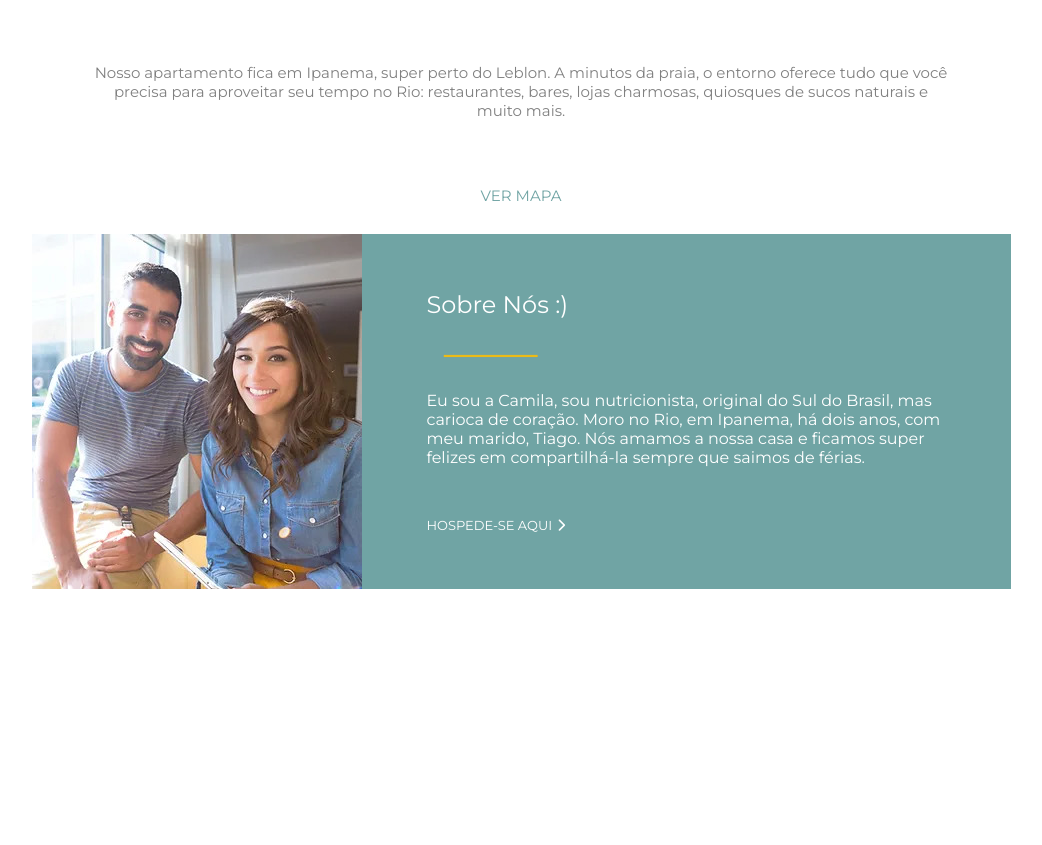
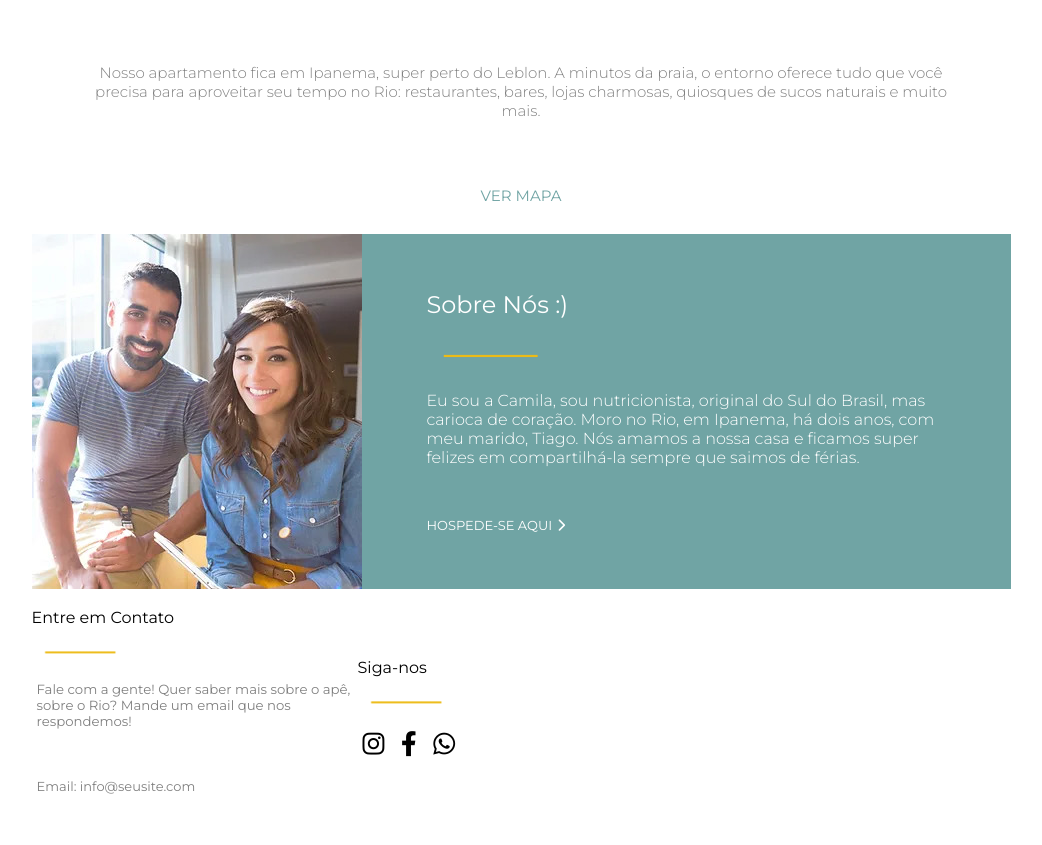
Before and after one commit to Joaogdiass/projeto-rio, a plain HTML site: page index.html in a window 1280 px wide. Shown: the part 1955-2800 px from the top of the page, without its empty margins (119-1161 px from the left). Drawn offline with Linux system fonts and the light colour scheme; a web font is replaced by a local one.

Commit message:
iniciando footer

```diff
--- a/assets/css/container-2.css
+++ b/assets/css/container-2.css
@@ -1,7 +1,6 @@
 .container2{
     width: 100%;
     height: 100vh;
-    background-color: #ffffff;
     display: flex;
     flex-direction: column;
     justify-content: center;
@@ -15,6 +14,7 @@
     flex-direction: column;
     justify-content: top;
     align-items: center;
+
 }
 
 .pesquisa-menu{
@@ -36,7 +36,7 @@
 
 .titulo-mensagem h4{
     color: gray;
-    font-weight: 500;
+    font-weight: 200;
     font-size: 28px;
     align-items: center;
     text-align: center;
@@ -123,7 +123,7 @@
 
 .descricao-apartamento h4{
     color: gray;
-    font-weight: 300;
+    font-weight: 200;
     padding: 10px;
     text-align: center;
     padding: 10px;
--- a/assets/css/container-3.css
+++ b/assets/css/container-3.css
@@ -55,7 +55,7 @@
 
 .linha2-localizacao h4{
     color: gray;
-    font-weight: 500;
+    font-weight: 200;
     padding: 60px;
     font-size: 15px;
 }
@@ -105,12 +105,11 @@
 
 .box-sobrenos img{
     width: 25%;
-    background-color: ;
 }
 
 .box-sobrenos h4{
     color: white;
-    font-weight: 500;
+    font-weight: 200;
 }
 
 .box-sobrenos a{
--- /dev/null
+++ b/assets/css/footer.css
@@ -0,0 +1,63 @@
+footer{
+    width: 100%;
+    height: 400px;
+    display: flex;
+    justify-content: center;
+    align-items: center;
+}
+
+.box-footer{
+    width: 979px;
+    height: 100%;
+    display: flex;
+}
+
+.coluna-footer{
+    width: 326px;
+    height: 100%;
+    display: flex;
+    flex-direction: column;
+    justify-content: center;
+    gap: 12px;
+}
+
+.coluna-footer h5{
+    font-weight: 500;
+    color:gray;
+    padding: 5px;
+
+}
+
+.coluna-footer h4{
+    font-weight: 500;
+}
+
+.coluna-footer img{
+    width: 30%;
+}
+
+.email-footer{
+    width: 200px;
+    height: 80px;
+    display: flex;
+    flex-direction: column;
+    justify-content: center;
+}
+
+.email-footer h5{
+    font-size: 13px;
+    font-weight: 500;
+    color:gray
+}
+
+
+.icons-footer{
+    width: 150px;
+    height: 50px;
+    font-size: 25px;
+}
+
+
+.icons-footer i{
+    padding: 5px;
+}
--- a/index.html
+++ b/index.html
@@ -11,6 +11,7 @@
     <link rel="stylesheet" href="./assets/css/responsive.css">
     <link rel="stylesheet" href="./assets/css/container-2.css">
     <link rel="stylesheet" href="./assets/css/container-3.css">
+    <link rel="stylesheet" href="./assets/css/footer.css">
 
     <!-- linkand fonts -->
     <link rel="preconnect" href="https://fonts.googleapis.com">
@@ -95,7 +96,7 @@
                     </div>
                 </div>
         </section>
-        <section class="container3">
+        <div class="container3">
             <div class="localizacao">
                 <div class="linha1-localizacao">
                     <div class="imagem1-localizacao">
@@ -128,6 +129,34 @@
                     </div>
                     </div>
                 </div>
+                <footer>
+                    <div class="box-footer">
+                        <div class="coluna-footer">
+                            <h4>
+                                Entre em Contato
+                            </h4>
+                            <img src="./assets/images/linha_amrela-removebg-preview.png" alt="">
+                            <h5>
+                                Fale com a gente! Quer saber mais sobre o apê, sobre o Rio? Mande um email que nos respondemos!
+                            </h5>
+                            <div class="email-footer">
+                                <h5>
+                                Email: info@seusite.com
+                                </h5>
+                            </div>
+                        </div>
+                        <div class="coluna-footer">
+                            <h4>Siga-nos</h4>
+                            <img src="./assets/images/linha_amrela-removebg-preview.png" alt="">
+                            <div class="icons-footer">
+                                <i class="fa-brands fa-instagram"></i>
+                                <i class="fa-brands fa-facebook-f"></i>
+                                <i class="fa-brands fa-whatsapp"></i>
+                            </div>
+                        </div>
+                        <div class="coluna-footer"></div>
+                    </div>
+                </footer>
             </div>
         </section>
 
```
